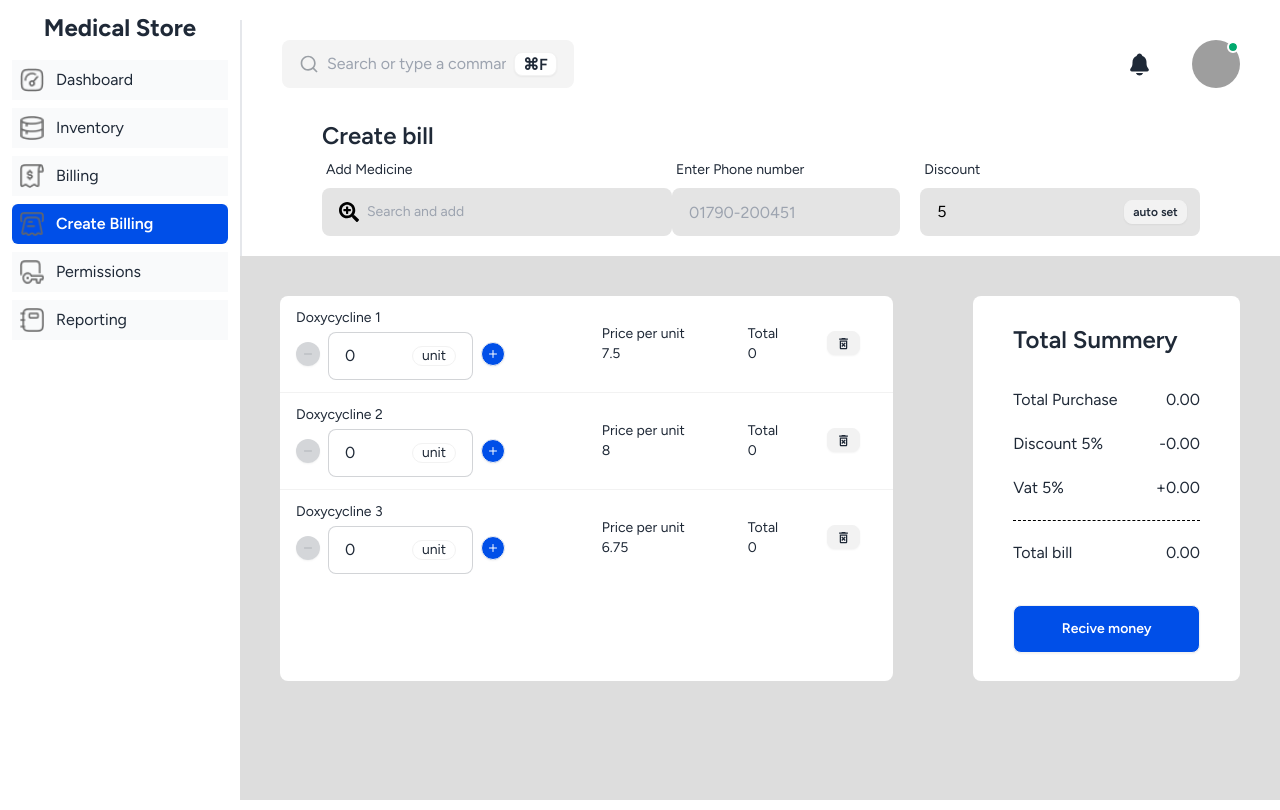
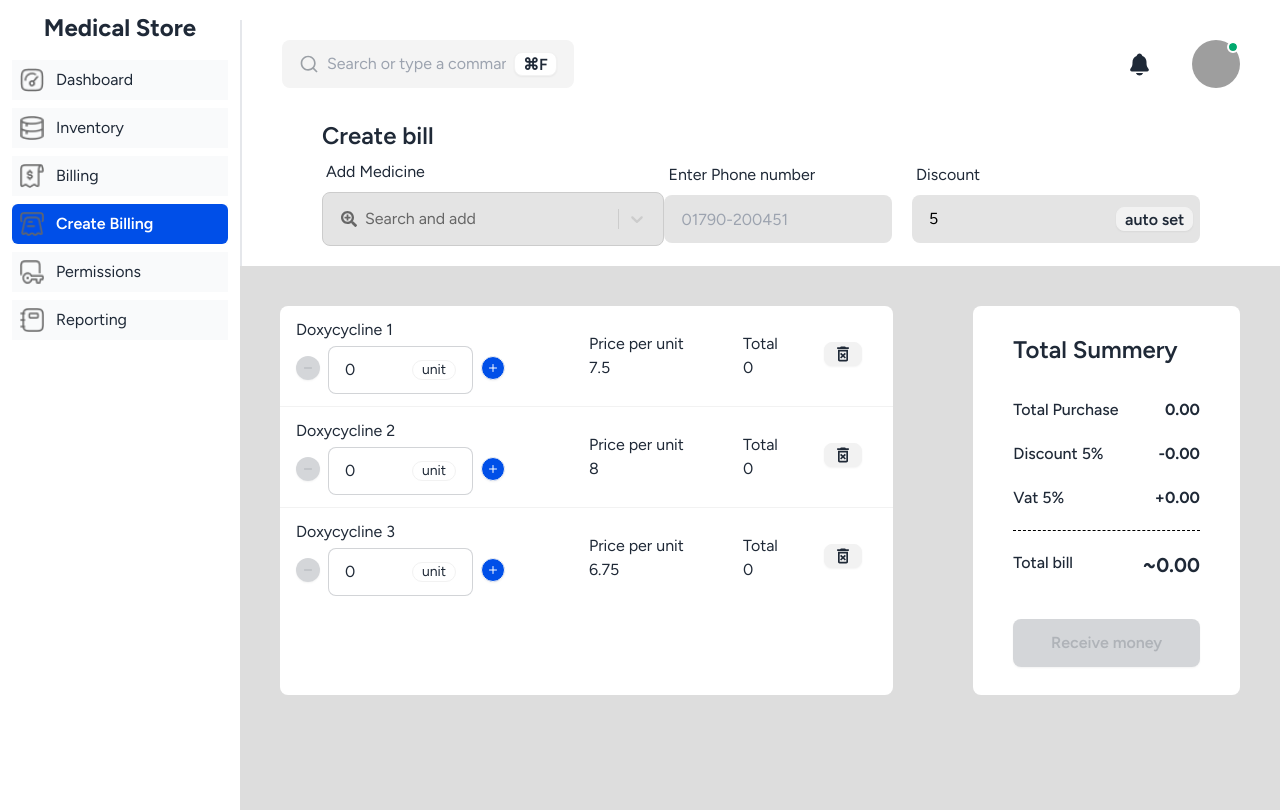
Before and after one commit to A1-mamun/Medical-Store, a React (Vite) app: page /create-bill in a window 1280 px wide. Built offline with nearby package versions, Linux system fonts and the light colour scheme; grey boxes are pictures that could not be loaded.

Commit message:
create bill page complete

```diff
--- a/package.json
+++ b/package.json
@@ -17,6 +17,7 @@
     "react": "^18.3.1",
     "react-dom": "^18.3.1",
     "react-helmet-async": "^2.0.5",
+    "react-hot-toast": "^2.4.1",
     "react-icons": "^5.2.1",
     "react-modal": "^3.16.1",
     "react-router-dom": "^6.24.1",
--- a/src/Pages/CreateBill/CreateBill.jsx
+++ b/src/Pages/CreateBill/CreateBill.jsx
@@ -4,6 +4,52 @@ import CreateBillRow from "./CreateBillRow";
 import { useEffect, useState } from "react";
 import { BsArrowLeftCircle } from "react-icons/bs";
 import { Helmet } from "react-helmet-async";
+import Select, { components } from "react-select";
+import PropTypes from "prop-types";
+import toast from "react-hot-toast";
+
+// custom style for react-select field
+const customStyles = {
+  control: (provided, state) => ({
+    ...provided,
+    backgroundColor: "#E4E4E4",
+    padding: "8px",
+    borderRadius: "8px",
+    borderColor: state.isFocused ? "#666" : "#ccc",
+    boxShadow: state.isFocused ? "0 0 0 1px #666" : "none",
+    "&:hover": {
+      borderColor: "#666",
+    },
+  }),
+
+  placeholder: (provided) => ({
+    ...provided,
+    color: "#666",
+    display: "flex",
+    alignItems: "center",
+  }),
+  singleValue: (provided) => ({
+    ...provided,
+    color: "#333",
+    display: "flex",
+    alignItems: "center",
+  }),
+};
+// custom component to add the search icon to left side to the placeholder
+const CustomPlaceholder = (props) => (
+  <components.Placeholder {...props}>
+    <FaSearchPlus style={{ marginRight: "8px" }} />
+    {props.children}
+  </components.Placeholder>
+);
+
+// custom component to add the search icon to left side to the single value
+const CustomSingleValue = (props) => (
+  <components.SingleValue {...props}>
+    <FaSearchPlus style={{ marginRight: "8px" }} />
+    {props.children}
+  </components.SingleValue>
+);
 
 const CreateBill = () => {
   const [total, setTotal] = useState(0);
@@ -12,8 +58,11 @@ const CreateBill = () => {
   const [discount, setDiscount] = useState(0);
   const [vat, setVat] = useState(0);
   const [paid, setPaid] = useState(0);
-  const [showRecieveMoney, setShowRecieveMoney] = useState(false);
+  const [showReceiveMoney, setShowReceiveMoney] = useState(false);
   const [change, setChange] = useState(0);
+  const [phone, setPhone] = useState("");
+  const [receiveBtnValid, setReceiveBtnValid] = useState(true);
+  const [selectedOption, setSelectedOption] = useState(null);
 
   useEffect(() => {
     setDiscount((discountPercent / 100) * total);
@@ -81,6 +130,30 @@ const CreateBill = () => {
     setPaid(e.target.value);
   };
 
+  const handlePhone = (e) => {
+    setPhone(e.target.value);
+  };
+
+  // create select options for medicine
+  const options = [];
+
+  medicines.forEach((medicine) => {
+    const value = medicine.id;
+    const label = medicine.name;
+    const newOption = { value, label };
+    options.push(newOption);
+  });
+
+  console.log(selectedOption);
+
+  const handleReceiveMoney = () => {
+    // Check if the number is exactly 11 digits and starts with 01
+    if (/^(01[3-9])\d{8}$/.test(phone)) {
+      setShowReceiveMoney(true);
+    } else {
+      toast.error("Enter valid phone number");
+    }
+  };
   return (
     <div>
       <Helmet>
@@ -89,35 +162,39 @@ const CreateBill = () => {
       <div className="bg-white py-5 px-20 border-l-2">
         <h2 className="text-2xl font-semibold">Create bill</h2>
         <div className="flex items-center justify-between">
-          <div className="">
+          <div className=" w-[350px]">
             <div className="label">
-              <span className="label-text">Add Medicine</span>
+              <span className="label-text text-base">Add Medicine</span>
             </div>
-            <label className="input input-md bg-[#E4E4E4] flex items-center gap-2 w-[350px] ">
-              <FaSearchPlus size={20} className="text-black" />
-              <input
-                type="text"
-                className="grow text-black"
-                placeholder="Search and add"
-              />
-            </label>
+            <Select
+              onChange={setSelectedOption}
+              options={options}
+              styles={customStyles}
+              placeholder="Search and add"
+              components={{
+                Placeholder: CustomPlaceholder,
+                SingleValue: CustomSingleValue,
+              }}
+            />
           </div>
           <div className="flex gap-5">
-            <label className="form-control w-full max-w-xs">
+            <label className="form-control w-full max-w-xs text-base">
               <div className="label">
-                <span className="label-text">Enter Phone number</span>
+                <span className="label-text text-base">Enter Phone number</span>
               </div>
               <input
                 type="text"
                 placeholder="01790-200451"
                 className="input bg-[#E4E4E4]  w-full max-w-xs text-black"
+                maxLength={11}
+                onChange={handlePhone}
               />
             </label>
             <label className="form-control w-full max-w-xs">
               <div className="label">
-                <span className="label-text">Discount</span>
+                <span className="label-text text-base">Discount</span>
               </div>
-              <label className="input bg-[#E4E4E4] flex items-center gap-2">
+              <label className="input bg-[#E4E4E4] flex items-center gap-2 text-base">
                 <input
                   value={discountPercent}
                   onChange={handleDiscount}
@@ -125,7 +202,7 @@ const CreateBill = () => {
                   className="grow text-black"
                   // placeholder="5%"
                 />
-                <span className="btn btn-xs mr-4">auto set</span>
+                <span className="btn btn-xs text-base mr-4">auto set</span>
               </label>
             </label>
           </div>
@@ -135,13 +212,14 @@ const CreateBill = () => {
         <div className="grid grid-cols-3 gap-20">
           <div className="overflow-x-auto bg-white rounded-lg h-full col-span-2">
             <table className="table">
-              <tbody>
+              <tbody className="text-base">
                 {medicines.slice(0, 3).map((medicine, idx) => (
                   <CreateBillRow
                     key={idx}
                     medicine={medicine}
                     total={total}
                     setTotal={setTotal}
+                    setReceiveBtnValid={setReceiveBtnValid}
                   />
                 ))}
               </tbody>
@@ -150,72 +228,73 @@ const CreateBill = () => {
 
           <div
             className={`${
-              showRecieveMoney && "hidden"
+              showReceiveMoney && "hidden"
             } bg-white rounded-lg col-span-1 py-7 px-10`}
           >
-            <h2 className="text-2xl font-semibold">Total Summery</h2>
-            <div className="space-y-5 mt-8">
-              <div className="flex justify-between">
+            <h2 className="text-2xl font-semibold ">Total Summery</h2>
+            <div className="space-y-5 mt-8 font-medium">
+              <div className="flex justify-between ">
                 <h4>Total Purchase</h4>
-                <p>{total.toFixed(2)}</p>
+                <p className="font-bold">{total.toFixed(2)}</p>
               </div>
               <div className="flex justify-between">
                 <h4>Discount {discountPercent}%</h4>
-                <p>-{discount.toFixed(2)}</p>
+                <p className="font-bold">-{discount.toFixed(2)}</p>
               </div>
               <div className="flex justify-between">
                 <h4>Vat 5%</h4>
-                <p>+{vat.toFixed(2)}</p>
+                <p className="font-bold">+{vat.toFixed(2)}</p>
               </div>
               <div className="flex justify-between border-t border-dashed border-black pt-5">
                 <h4>Total bill</h4>
-                <p>{grandTotal.toFixed(2)}</p>
+                <p className="text-xl font-bold">~{grandTotal.toFixed(2)}</p>
               </div>
             </div>
             <button
-              onClick={() => setShowRecieveMoney(true)}
-              className="btn btn-block bg-[#004FE8] text-white mt-10"
+              disabled={receiveBtnValid || phone.length !== 11}
+              onClick={handleReceiveMoney}
+              className="btn btn-block text-base bg-[#004FE8] text-white mt-10"
             >
-              Recive money
+              Receive money
             </button>
           </div>
           <div
             className={`${
-              !showRecieveMoney && "hidden"
+              !showReceiveMoney && "hidden"
             } bg-white rounded-lg col-span-1 py-7 px-10`}
           >
             <div className="flex gap-2 items-center">
               <button
-                onClick={() => setShowRecieveMoney(false)}
+                onClick={() => setShowReceiveMoney(false)}
                 className="btn btn-sm"
               >
                 <BsArrowLeftCircle size={20} />
               </button>
 
-              <h2 className="text-2xl font-semibold">Recieve money</h2>
+              <h2 className="text-2xl font-semibold">Receive money</h2>
             </div>
 
-            <div className="space-y-5 my-8">
-              <div className="flex justify-between">
+            <div className="space-y-5 my-8 font-medium">
+              <div className="flex justify-between ">
                 <h4>Total bill</h4>
-                <p>{grandTotal.toFixed(2)}</p>
+                <p className="text-2xl font-bold">{grandTotal.toFixed(2)}</p>
               </div>
             </div>
             <div className="space-y-5 p-5  border border-[#004FE8] rounded-lg bg-[#F0F5FF]">
-              <label className="input input-bordered flex items-center mt-1 w-full">
+              <label className="input input-bordered flex items-center mt-1 w-full text-base font-bold">
                 <input
                   onChange={handlePaid}
                   type="number"
                   className="grow"
                   placeholder="-"
                 />
-                <span className="badge -ml-28">Paid amount</span>
+                <span className="badge text-base -ml-28">Paid amount</span>
               </label>
               <div className="flex items-center justify-between text-[#004FE8]">
-                <h4 className="text-xl ">Amount return</h4>
-                <p className="text-3xl">{change.toFixed(2)}</p>
+                <h4 className="text-xl font-bold ">Amount return</h4>
+                <p className="text-3xl font-bold">{change.toFixed(2)}</p>
               </div>
-              <button className="btn btn-block bg-[#004FE8] text-white mt-10">
+              <button className="btn btn-block text-base bg-[#004FE8] text-white mt-10">
                 Save and Print
               </button>
             </div>
@@ -226,4 +305,11 @@ const CreateBill = () => {
   );
 };
 
+CustomSingleValue.propTypes = {
+  children: PropTypes.any,
+};
+CustomPlaceholder.propTypes = {
+  children: PropTypes.any,
+};
+
 export default CreateBill;
--- a/src/main.jsx
+++ b/src/main.jsx
@@ -4,11 +4,13 @@ import "./index.css";
 import { RouterProvider } from "react-router-dom";
 import routes from "./Routers/Routes.jsx";
 import { HelmetProvider } from "react-helmet-async";
+import { Toaster } from "react-hot-toast";
 
 ReactDOM.createRoot(document.getElementById("root")).render(
   <React.StrictMode>
     <HelmetProvider>
       <RouterProvider router={routes} />
     </HelmetProvider>
+    <Toaster />
   </React.StrictMode>
 );
```
Also changed, not shown: src/Pages/CreateBill/CreateBillRow.jsx (+8 -20 lines), 1 other file (tests, documents, lock files or other folders).
